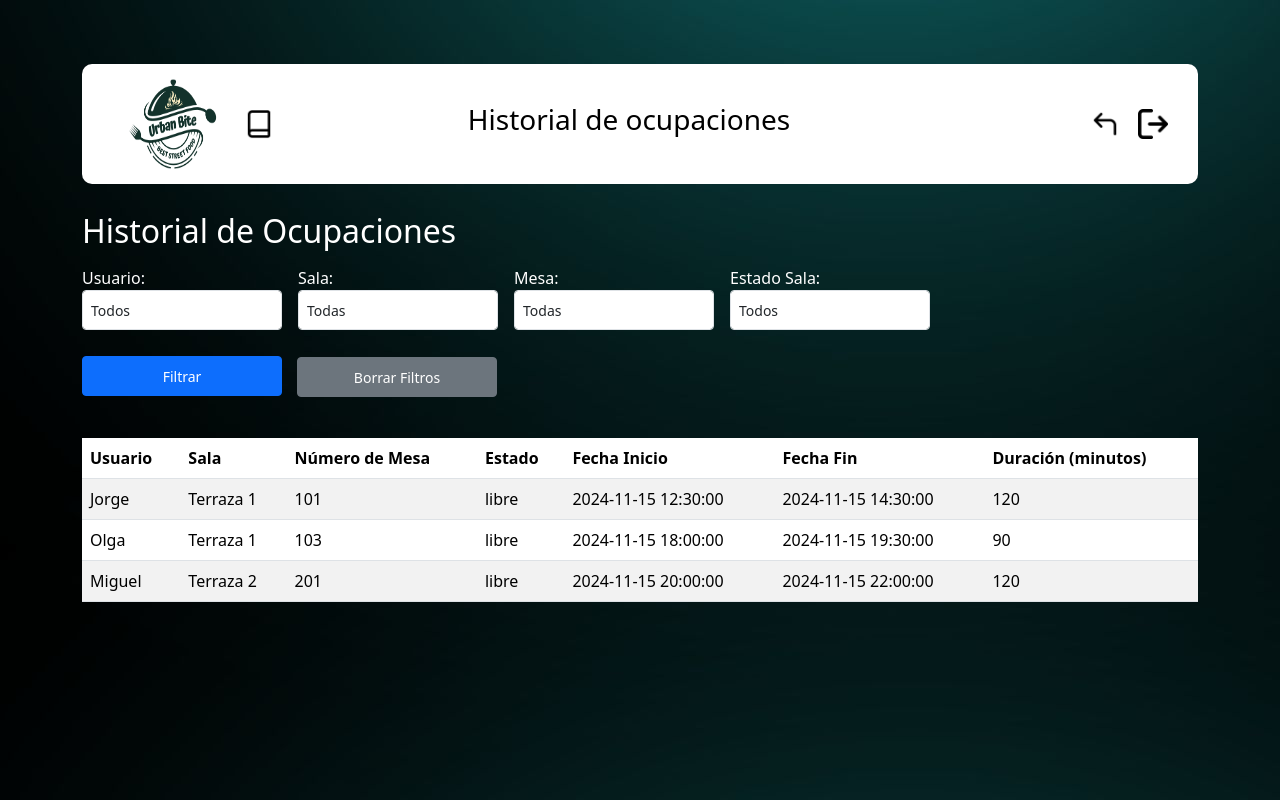
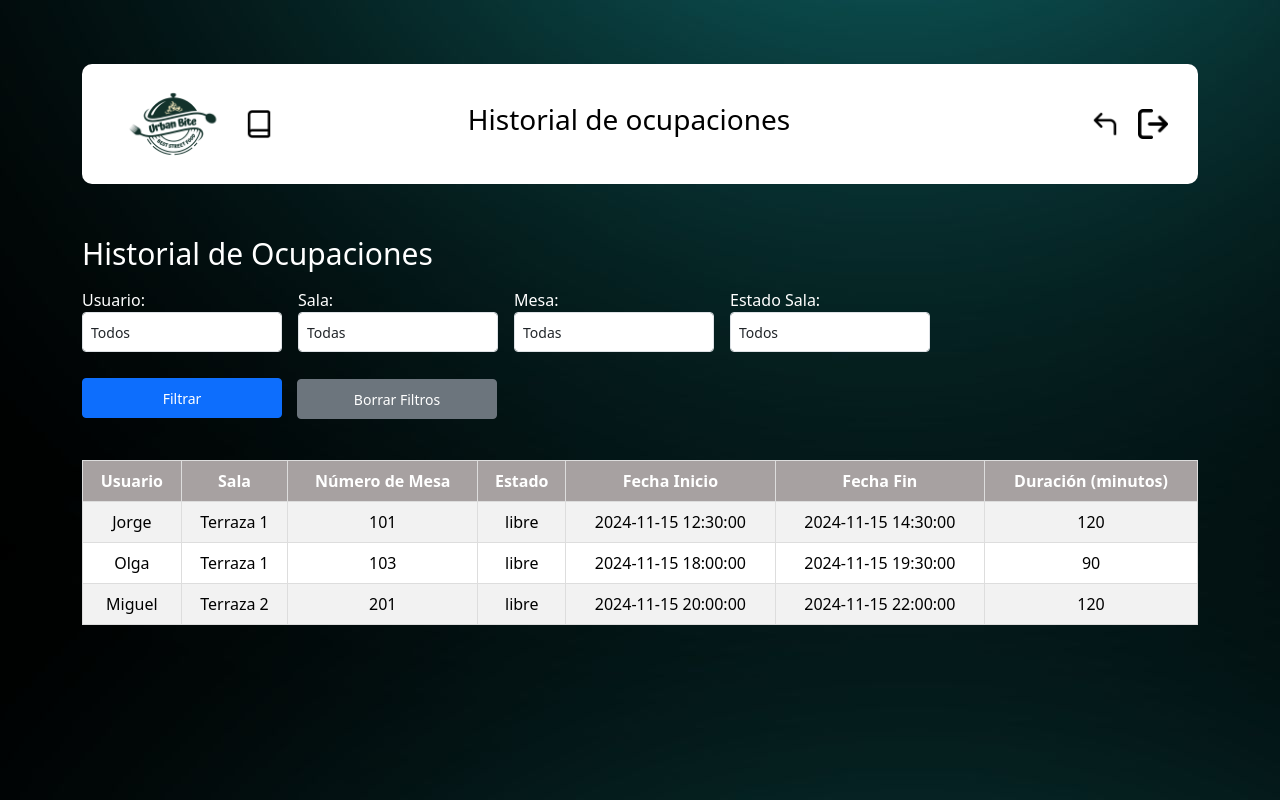
Before and after one commit to Dmasc67/2425_DAW2_M12_Projecte-01_SARA-CONNOR, a PHP site: page /registro.php in a window 1280 px wide. Run offline with PHP 8.4, Linux system fonts and the light colour scheme; a user stored in the database is signed in; data comes from the database, SQL or seed files in the repository; some libraries are stand-ins or nearby versions.

Commit message:
Responsive de registro y demas paginas

```diff
--- a/css/menu.css
+++ b/css/menu.css
@@ -41,9 +41,10 @@ body {
 
 /* Logo */
 .navbar-left .logo {
-    height: 22vh;
-    width: 100%;
-    cursor: pointer;
+    height: auto;
+    max-height: 22vh;
+    width: auto;
+    object-fit: contain;
 }
 
 /* Color verde para el botón de estado "libre" */
@@ -204,8 +205,9 @@ section img:hover {
     background-color: #d32f2f; /* Color rojo cuando "Liberar" está deshabilitado */
 }
 
+
 /* Responsive Styles */
-@media (min-width: 768px) {
+@media (min-width: 12px) {
     .navbar-title {
         font-size: 1.5em;
     }
@@ -222,7 +224,98 @@ section img:hover {
         max-width: 400px;
         height: 400px;
     }
+
     .navbar-left .logo {
-        height: 22vh;
+        max-height: 25vh; /* Altura máxima para pantallas más grandes */
+        width: auto;
     }
+
+    .mesa-card {
+        width: 100%; /* Las tarjetas ocuparán todo el ancho en pantallas pequeñas */
+        margin: 10px 0; /* Separación entre las tarjetas */
+    }
+
+    .mesa-image img {
+        height: auto; /* Hacer que las imágenes dentro de las tarjetas se ajusten */
+    }
+
+    .mesas-container {
+        justify-content: center; /* Centrar las tarjetas */
+        padding-left: 2%;
+        padding-right: 2%;
+    }
+    /* Ajusta este valor si necesitas que el diseño responda a pantallas de otro tamaño */
+    #titulo-historial {
+        margin-top: 60px; /* Aumenta el margen superior para que quede separado de la navbar en móvil */
+        font-size: 20px;  /* Ajusta el tamaño si es necesario */
+    }
+
+    .table td, .table th {
+        padding: 8px; /* Reduce el espacio de padding en celdas para pantallas pequeñas */
+        font-size: 12px;
+        border: 1px solid #ddd; /* Añade un borde fino a las celdas */
+    }
+    .table thead th {
+        background-color: #A7A1A1; /* Color de fondo para la cabecera */
+        color: white; /* Color de texto en la cabecera */
+        font-weight: bold; /* Aumenta el grosor del texto en la cabecera */
+    }
+
 }
+@media (min-width: 768px) {
+    .mesa-card {
+        width: 25%;
+        border: 1px solid #ddd;
+        border-radius: 8px;
+        padding: 16px;
+        text-align: center;
+        background-color: #fff;
+        margin: 10px;
+        box-shadow: 0 4px 8px rgba(0, 0, 0, 0.1);
+    }
+
+    .navbar-left .logo {
+        height: auto;
+        max-height: 22vh;
+        width: auto;
+        object-fit: contain;
+    }
+
+    .mesa-image img {
+        width: 80%;
+        height: 30vh;
+        margin-bottom: 10px;
+    }
+
+    .mesas-container {
+        padding-top: 5%;
+        width: 100%;
+        display: flex;
+        flex-wrap: wrap;
+        justify-content: space-evenly;
+    }
+
+    #titulo-historial {
+        font-size: 30px;
+        margin-top: 0;
+    }
+
+    .table {
+        border-collapse: collapse; /* Elimina los espacios entre las celdas */
+        width: 100%; /* Asegura que la tabla ocupe todo el ancho disponible */
+        margin: 0 auto; /* Centra la tabla */
+    }
+
+    .table th, .table td {
+        padding: 12px; /* Añade espaciado dentro de las celdas */
+        text-align: center; /* Centra el texto dentro de cada celda */
+        border: 1px solid #ddd; /* Añade un borde fino a las celdas */
+        font-size: 16px; /* Tamaño de fuente general */
+    }
+    .table thead th {
+        background-color: #A7A1A1; /* Color de fondo para la cabecera */
+        color: white; /* Color de texto en la cabecera */
+        font-weight: bold; /* Aumenta el grosor del texto en la cabecera */
+    }
+
+}
--- a/registro.php
+++ b/registro.php
@@ -49,10 +49,10 @@ if (!isset($_SESSION['usuario'])) {
             </div>
         </nav>
     </div>
-
+ <br>
     <!-- Contenido principal -->
     <div id="historial-container" class="container">
-        <h2 class="text-white">Historial de Ocupaciones</h2> <!-- Título en color blanco -->
+         <h2 id="titulo-historial" class="text-white">Historial de Ocupaciones</h2> <!--Título en color blanco -->
 
         <!-- Formulario de filtros -->
         <form method="GET" action="registro.php" class="mt-3">
@@ -165,7 +165,8 @@ if (!isset($_SESSION['usuario'])) {
         ?>
 
         <!-- Mostrar resultados en tabla -->
-        <table class="table table-striped mt-4">
+<div class="table-responsive mt-4">
+    <table class="table table-striped">
         <thead class="thead-dark">
             <tr>
                 <th>Usuario</th>
@@ -194,6 +195,7 @@ if (!isset($_SESSION['usuario'])) {
         </tbody>
             </table>
         </div>
+    </div>
 
     <script src="./js/sweetalert.js"></script>
     <script src="https://cdn.jsdelivr.net/npm/sweetalert2@10"></script>
```
Lines whose indentation alone changed are shown as unchanged.
